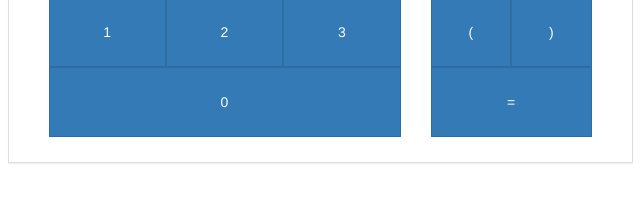
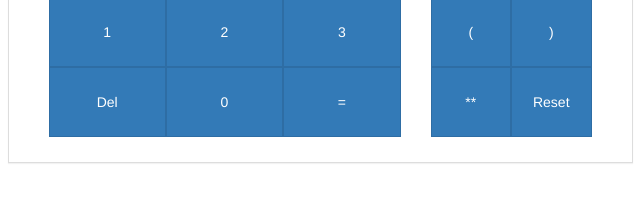
Before and after one commit to ryanapilado/calculator, a plain HTML site: page calculator.html in a window 1280 px wide. Shown: the part 300-502 px from the top of the page, 320-960 px from the left. Drawn offline with nearby package versions, Linux system fonts and the light colour scheme.

Commit message:
implement delete, clear, and fixed exponent

```diff
--- a/calculator.html
+++ b/calculator.html
@@ -10,6 +10,7 @@
     <script src="./calculator.js"></script>
     <script src="./node_modules/bootstrap/dist/js/bootstrap.min.js"></script>
     <script src="https://ajax.googleapis.com/ajax/libs/angularjs/1.4.8/angular.min.js"></script>
+    <script src="https://ajax.googleapis.com/ajax/libs/jquery/3.1.1/jquery.min.js"></script>
 </head>
 
 <body>
@@ -59,7 +60,13 @@
                 </div>
                 <div class="btn-group btn-group-justified btn-group-lg">
                     <div class="btn-group">
-                        <button type="button" class="btn btn-primary">0</button>
+                        <button type="button" class="btn btn-primary" onclick="del()">Del</button>
+                    </div>
+                    <div class="btn-group">
+                        <button type="button" class="btn btn-primary" onclick="addChar(0)">0</button>
+                    </div>
+                    <div class="btn-group">
+                        <button type="button" id="equals-btn" class="btn btn-primary" onclick="calculate()">=</button>
                     </div>
                 </div>
             </div>
@@ -90,7 +97,10 @@
                 </div>
                 <div class="btn-group btn-group-justified btn-group-lg">
                     <div class="btn-group">
-                        <button type="button" id="equals-btn" class="btn btn-primary" onclick="calculate()">=</button>
+                        <button type="button" class="btn btn-primary" onclick="addChar('**')">**</button>
+                    </div>
+                    <div class="btn-group">
+                        <button type="button" class="btn btn-primary" onclick="reset()">Reset</button>
                     </div>
                 </div>
             </div>
--- a/calculator.js
+++ b/calculator.js
@@ -2,6 +2,18 @@ function addChar(char) {
     document.getElementById("usr").value += char;
 }
 
+function del() {
+    var cur = document.getElementById("usr").value;
+    if (cur.length > 0) {
+        document.getElementById("usr").value = cur.slice(0, cur.length - 1);
+    }
+}
+
+function reset() {
+    document.getElementById("usr").value = '';
+}
+
 function calculate() {
-
+    var result = eval(document.getElementById("usr").value);
+    document.getElementById("usr").value = result;
 }
```
